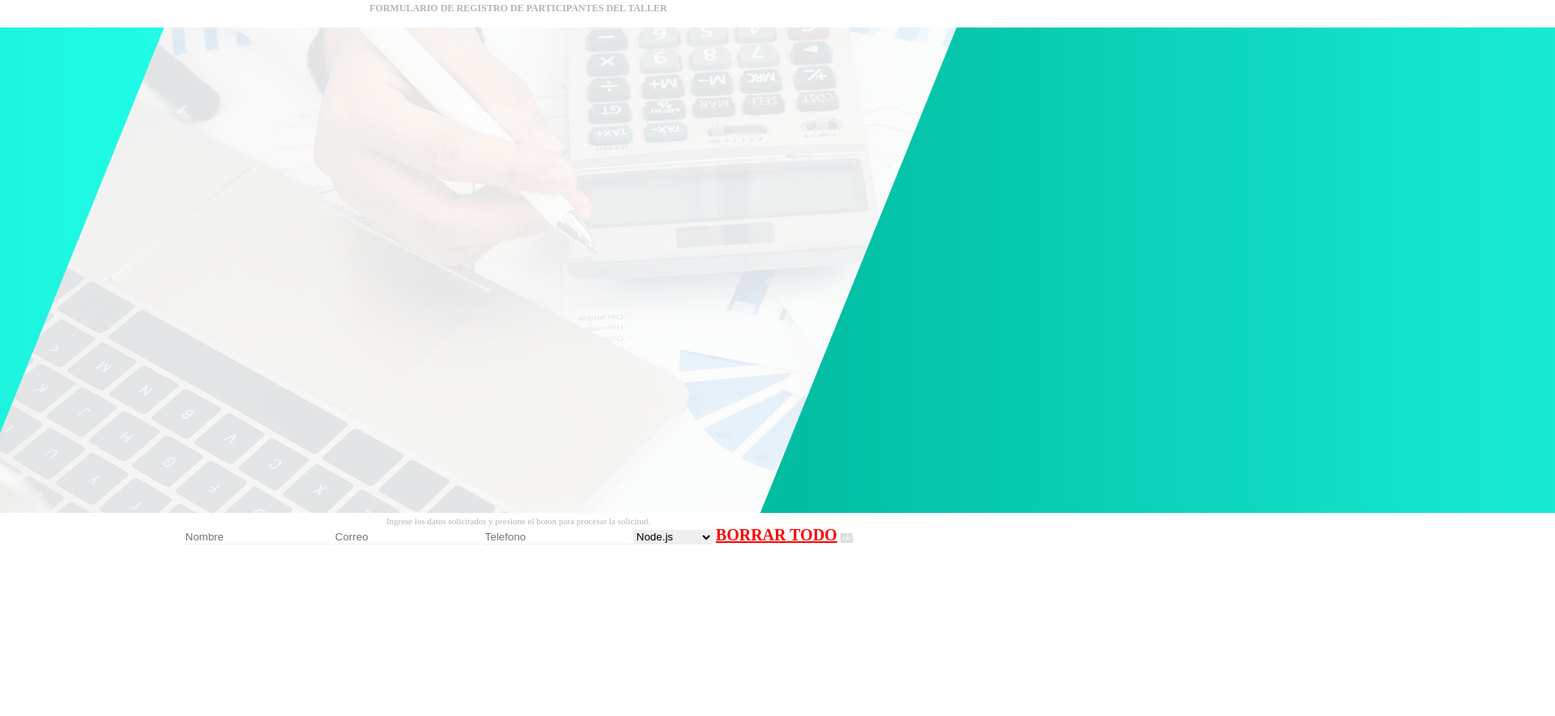
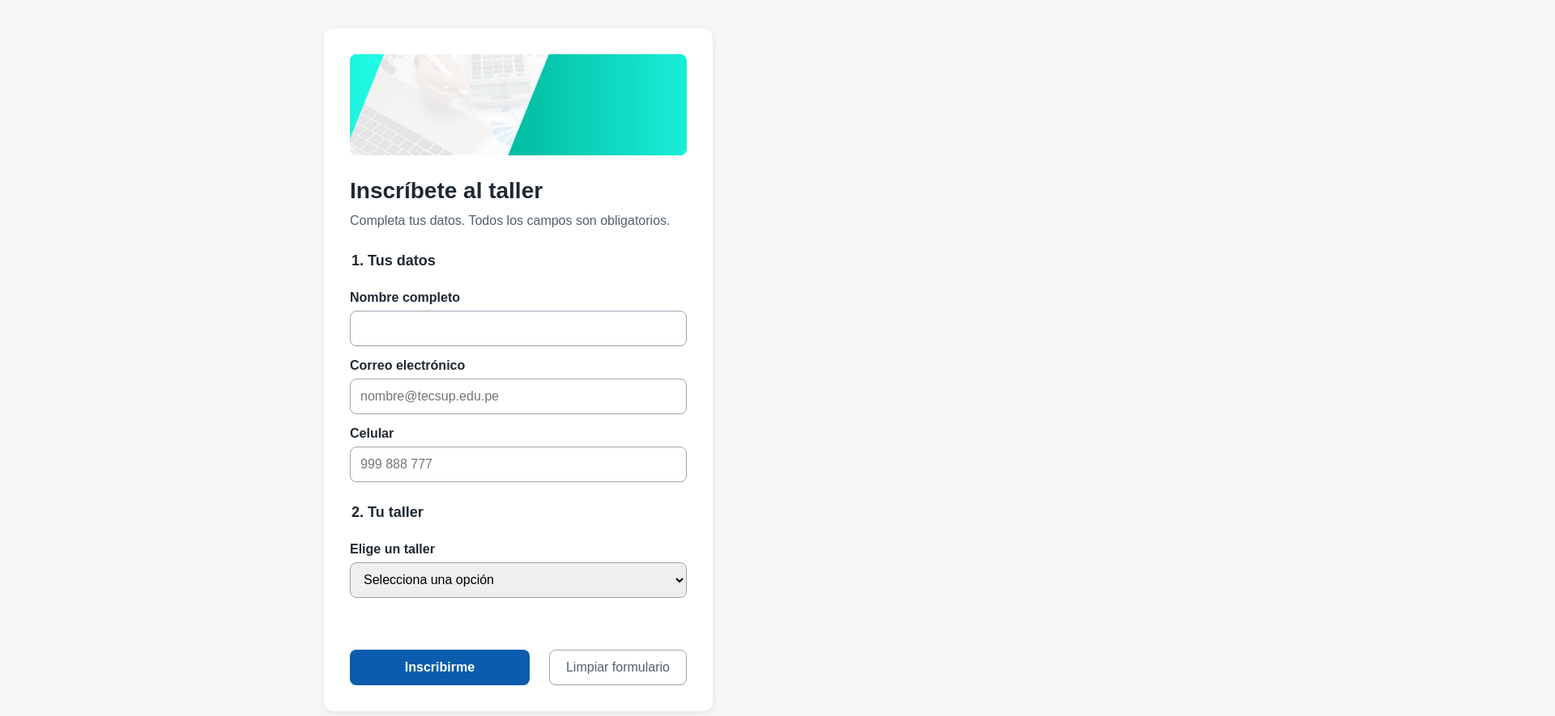
Before and after one commit to milagrosramosr/taller-ux, a plain HTML site: page index.html in a window 1280 px wide. Shown: the part 13-898 px from the top of the page at 81% size, 1920 px wide, since content can reach past the window. Before the commit the page ends 800 px from the top, so only its background shows below. Drawn offline with Linux system fonts and the light colour scheme.

Commit message:
Redisena el formulario aplicando principios de UX/UI

```diff
--- a/app.js
+++ b/app.js
@@ -1,10 +1,45 @@
 
-document.getElementById("enviar").addEventListener("click", function () {
-    console.log("enviado");
+const formulario = document.getElementById("formulario");
+const mensaje = document.getElementById("mensaje");
+const boton = formulario.querySelector(".boton-principal");
+
+function mostrarMensaje(texto, tipo) {
+    mensaje.textContent = texto;
+    mensaje.className = "mensaje " + tipo;
+}
+
+formulario.addEventListener("submit", function (evento) {
+    evento.preventDefault();
+    formulario.classList.add("validado");
+
+    if (!formulario.checkValidity()) {
+        mostrarMensaje("Revisa los campos marcados en rojo.", "error");
+        formulario.querySelector("input:invalid, select:invalid").focus();
+        return;
+    }
+
+    boton.disabled = true;
+    boton.textContent = "Enviando...";
+    mostrarMensaje("Enviando tu inscripción...", "info");
+
+    setTimeout(function () {
+        boton.disabled = false;
+        boton.textContent = "Inscribirme";
+
+        const taller = document.getElementById("taller").value;
+        mostrarMensaje(
+            "¡Listo! Quedaste inscrito en el taller de " + taller + ".",
+            "exito"
+        );
+    }, 1500);
 });
 
-document.getElementById("borrar").addEventListener("click", function () {
-    document.querySelectorAll("input").forEach(function (campo) {
-        campo.value = "";
-    });
+formulario.addEventListener("reset", function (evento) {
+    if (!confirm("¿Seguro que quieres borrar todos los datos del formulario?")) {
+        evento.preventDefault();
+        return;
+    }
+
+    formulario.classList.remove("validado");
+    mostrarMensaje("Formulario limpio. Puedes empezar de nuevo.", "info");
 });
--- a/estilos.css
+++ b/estilos.css
@@ -1,32 +1,136 @@
+
+:root {
+    --color-primario: #0b5cad;
+    --color-texto: #1f2933;
+    --color-suave: #52606d;
+    --color-borde: #9aa5b1;
+    --color-fondo: #f4f6f8;
+    --color-error: #b42318;
+    --color-exito: #067647;
+    --espacio: 16px;
+}
+
+* {
+    box-sizing: border-box;
+}
 
 body {
-    font-family: "Times New Roman";
-    text-align: center;
-    color: #b5b5b5;
     margin: 0;
+    padding: var(--espacio);
+    font-family: Arial, Helvetica, sans-serif;
+    font-size: 16px;
+    line-height: 1.5;
+    color: var(--color-texto);
+    background: var(--color-fondo);
 }
 
-h4 { font-size: 12px; }
-p { font-size: 11px; margin: 0; }
+.tarjeta {
+    max-width: 480px;
+    margin: 32px auto;
+    padding: 32px;
+    background: #ffffff;
+    border-radius: 12px;
+    box-shadow: 0 2px 8px rgba(0, 0, 0, 0.08);
+}
+
+.tarjeta img {
+    width: 100%;
+    border-radius: 8px;
+}
+
+h1 {
+    font-size: 28px;
+    margin: 16px 0 4px;
+}
+
+.ayuda {
+    color: var(--color-suave);
+    margin: 0 0 24px;
+}
+
+fieldset {
+    border: none;
+    padding: 0;
+    margin: 0 0 24px;
+}
+
+legend {
+    font-size: 18px;
+    font-weight: bold;
+    margin-bottom: 8px;
+}
+
+label {
+    display: block;
+    font-weight: bold;
+    margin: 12px 0 4px;
+}
 
 input, select {
-    border: none;
-    border-bottom: 1px solid #eeeeee;
-    margin: 0;
+    width: 100%;
+    min-height: 44px;
+    padding: 8px 12px;
+    font-size: 16px;
+    border: 1px solid var(--color-borde);
+    border-radius: 8px;
+}
+
+.validado input:invalid,
+.validado select:invalid {
+    border: 2px solid var(--color-error);
+}
+
+.acciones {
+    display: flex;
+    gap: 24px;
+    flex-wrap: wrap;
 }
 
 button {
-    font-size: 9px;
-    padding: 1px 3px;
-    background: #ddd;
-    color: #fff;
-    border: none;
+    min-height: 44px;
+    padding: 10px 20px;
+    font-size: 16px;
+    border-radius: 8px;
+    cursor: pointer;
 }
 
-a {
-    color: red;
-    font-size: 20px;
+.boton-principal {
+    flex: 1;
+    background: var(--color-primario);
+    color: #ffffff;
+    border: none;
     font-weight: bold;
 }
 
-*:focus { outline: none; }
+.boton-principal:disabled {
+    opacity: 0.6;
+    cursor: wait;
+}
+
+.boton-secundario {
+    background: transparent;
+    color: var(--color-suave);
+    border: 1px solid var(--color-borde);
+}
+
+:focus-visible {
+    outline: 3px solid #f59e0b;
+    outline-offset: 2px;
+}
+
+.mensaje {
+    min-height: 24px;
+    font-weight: bold;
+}
+
+.mensaje.error {
+    color: var(--color-error);
+}
+
+.mensaje.exito {
+    color: var(--color-exito);
+}
+
+.mensaje.info {
+    color: var(--color-primario);
+}
--- a/index.html
+++ b/index.html
@@ -3,35 +3,76 @@
 <html lang="es">
 <head>
     <meta charset="UTF-8">
-    <title>pagina1</title>
+    <meta name="viewport" content="width=device-width, initial-scale=1.0">
+    <title>Inscripción al taller</title>
     <link rel="stylesheet" href="estilos.css">
 </head>
 <body>
-    <h4>FORMULARIO DE REGISTRO DE PARTICIPANTES DEL TALLER</h4>
-    <img src="img/banner.png">
-    <p>Ingrese los datos solicitados y presione el boton para procesar la solicitud.</p>
+    <main class="tarjeta">
+        <img src="img/banner.png" alt="Estudiantes programando en el laboratorio">
 
-    <input id="nombre" placeholder="Nombre">
-    <input id="correo" placeholder="Correo">
-    <input id="telefono" placeholder="Telefono">
+        <h1>Inscríbete al taller</h1>
+        <p class="ayuda">Completa tus datos. Todos los campos son obligatorios.</p>
 
-    <select id="taller">
-        <option>Node.js</option>
-        <option>Figma</option>
-        <option>Git</option>
-        <option>Testing</option>
-        <option>CSS</option>
-        <option>APIs</option>
-        <option>React</option>
-        <option>GitHub</option>
-        <option>HTML</option>
-        <option>Accesibilidad</option>
-        <option>JavaScript</option>
-        <option>Markdown</option>
-    </select>
+        <form id="formulario" novalidate>
+            <fieldset>
+                <legend>1. Tus datos</legend>
 
-    <a href="#" id="borrar">BORRAR TODO</a>
-    <button id="enviar">ok</button>
+                <label for="nombre">Nombre completo</label>
+                <input id="nombre" type="text" autocomplete="name" required>
+
+                <label for="correo">Correo electrónico</label>
+                <input id="correo" type="email"
+                       autocomplete="email"
+                       placeholder="nombre@tecsup.edu.pe" required>
+
+                <label for="telefono">Celular</label>
+                <input id="telefono" type="tel"
+                       placeholder="999 888 777" required>
+            </fieldset>
+
+            <fieldset>
+                <legend>2. Tu taller</legend>
+
+                <label for="taller">Elige un taller</label>
+                <select id="taller" required>
+                    <option value="">Selecciona una opción</option>
+
+                    <optgroup label="Control de versiones">
+                        <option>Git</option>
+                        <option>GitHub</option>
+                        <option>Markdown</option>
+                    </optgroup>
+
+                    <optgroup label="Desarrollo web">
+                        <option>HTML</option>
+                        <option>CSS</option>
+                        <option>JavaScript</option>
+                        <option>React</option>
+                        <option>Node.js</option>
+                        <option>APIs</option>
+                    </optgroup>
+
+                    <optgroup label="Diseño y calidad">
+                        <option>Figma</option>
+                        <option>Accesibilidad</option>
+                        <option>Testing</option>
+                    </optgroup>
+                </select>
+            </fieldset>
+
+            <p id="mensaje" class="mensaje" role="status"></p>
+
+            <div class="acciones">
+                <button type="submit" class="boton-principal">
+                    Inscribirme
+                </button>
+                <button type="reset" class="boton-secundario">
+                    Limpiar formulario
+                </button>
+            </div>
+        </form>
+    </main>
 
     <script src="app.js"></script>
 </body>
```
Also changed, not shown: 1 other file.
